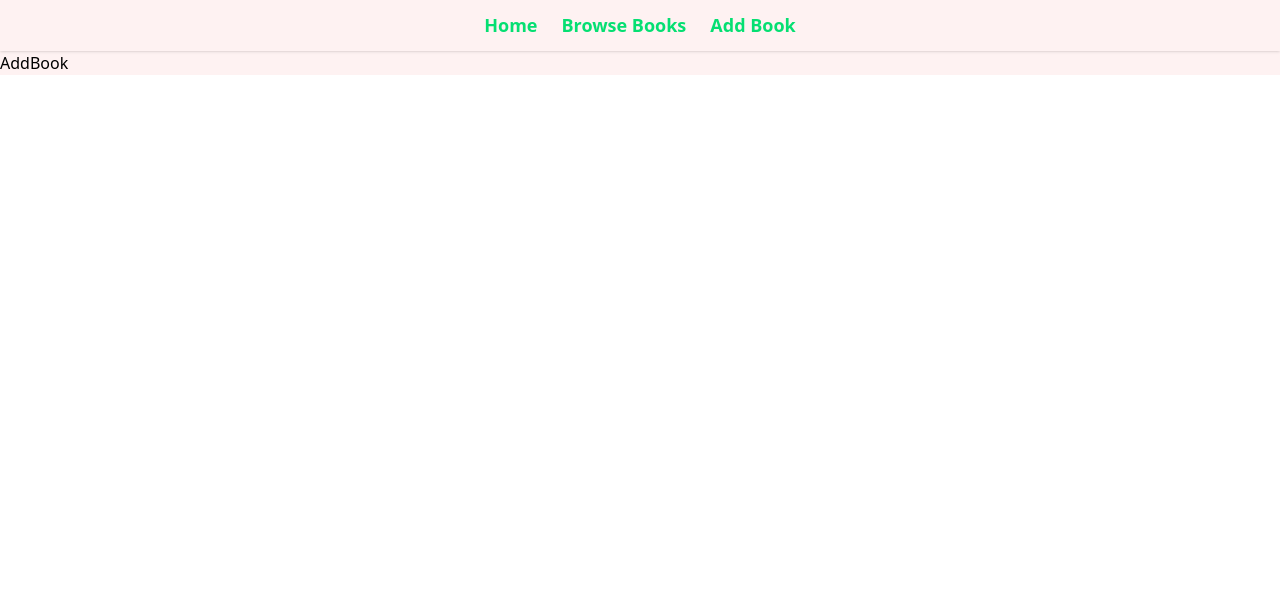
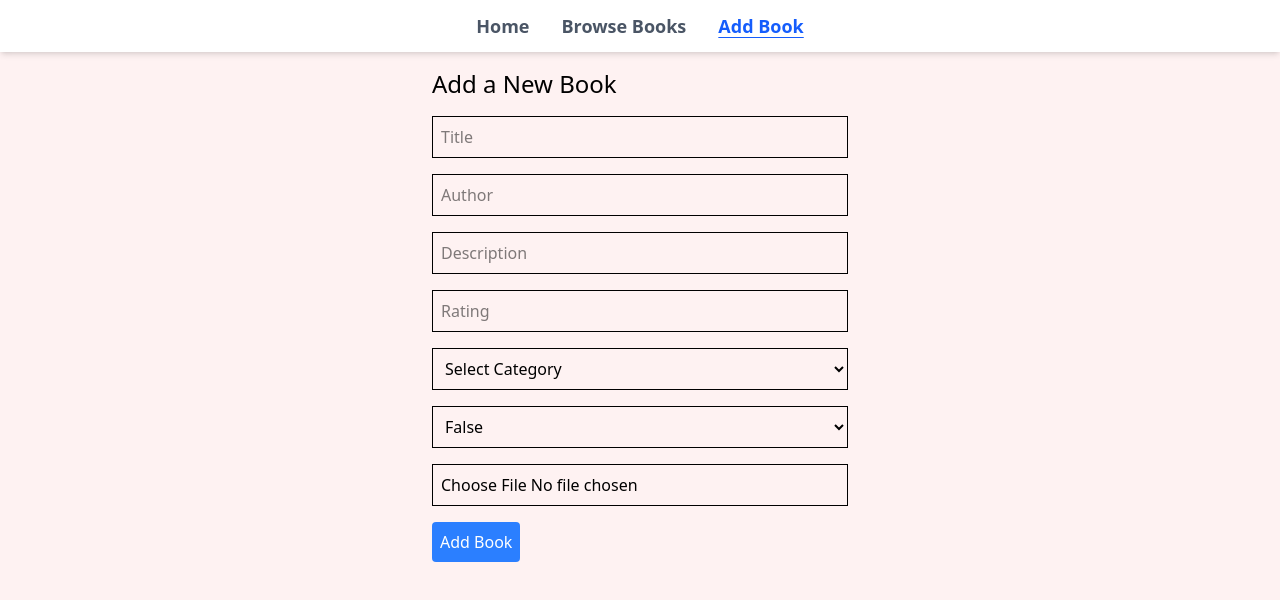
Before and after one commit to RudraPratap-CodeRunner/onlineLibrarySystem, a React (Vite) app in the folder OLS/: page /addbooks in a window 1280 px wide. Shown: the top 600 px of the page. Built offline with nearby package versions, Linux system fonts and the light colour scheme.

Commit message:
redux added

```diff
--- a/OLS/package.json
+++ b/OLS/package.json
@@ -10,9 +10,11 @@
     "preview": "vite preview"
   },
   "dependencies": {
+    "@reduxjs/toolkit": "^2.8.2",
     "@tailwindcss/vite": "^4.1.7",
     "react": "^19.1.0",
     "react-dom": "^19.1.0",
+    "react-redux": "^9.2.0",
     "react-router-dom": "^7.6.1",
     "tailwindcss": "^4.1.7"
   },
--- a/OLS/src/App.jsx
+++ b/OLS/src/App.jsx
@@ -4,7 +4,7 @@ import { Outlet } from 'react-router-dom'
 
 const App = () => {
   return (
-    <div className='bg-red-50'>
+    <div className='bg-red-50 min-h-screen'>
       <Header />
       <Outlet />
     </div>
--- a/OLS/src/components/BookList.jsx
+++ b/OLS/src/components/BookList.jsx
@@ -4,7 +4,7 @@ import Book from './Book'
 
 const BookList = (props) => {
   return (
-    <div className='flex gap-6 flex-wrap justify-center items-center mt-4'>
+    <div className='flex gap-6 flex-wrap justify-center items-center mt-4 bg-red-50'>
       {
         props.bookData.map(data=>(
 
--- a/OLS/src/components/Header.jsx
+++ b/OLS/src/components/Header.jsx
@@ -1,16 +1,35 @@
-import React from 'react'
-import { Link } from 'react-router-dom'
+import React from 'react';
+import { Link, useLocation } from 'react-router-dom';
 
 const Header = () => {
+  const location = useLocation();
+
+  const navItems = [
+    { name: 'Home', path: '/' },
+    { name: 'Browse Books', path: '/browsebooks' },
+    { name: 'Add Book', path: '/addbooks' },
+  ];
+
   return (
-    <div>
-        <ul className='flex gap-6 justify-center items-center py-3 font-semibold text-[18px] shadow-sm text-green-400 '>
-          <Link to='/'><li>Home</li></Link>
-          <Link to='/browsebooks'><li>Browse Books</li></Link>
-          <Link to='/addbooks'><li>Add Book</li></Link>
+    <header className="bg-white shadow-md">
+      <nav className="container mx-auto px-4 py-3">
+        <ul className="flex flex-wrap justify-center items-center gap-8 text-gray-600 font-semibold text-lg">
+          {navItems.map((item) => (
+            <li key={item.path}>
+              <Link
+                to={item.path}
+                className={`hover:text-blue-600 transition duration-200 ${
+                  location.pathname === item.path ? 'text-blue-600 underline underline-offset-4' : ''
+                }`}
+              >
+                {item.name}
+              </Link>
+            </li>
+          ))}
         </ul>
-    </div>
-  )
-}
+      </nav>
+    </header>
+  );
+};
 
-export default Header
+export default Header;
--- a/OLS/src/components/PopularBooks.jsx
+++ b/OLS/src/components/PopularBooks.jsx
@@ -24,7 +24,7 @@ const PopularBooks = () => {
         <div className='flex gap-6 flex-wrap justify-center items-center mt-4'>
             {
                 popularBooks.map(data=>(
-                    <Link to={`/bookdetails/${data.id}`}><Book key={data.id} bookDetails={data} /></Link>
+                    <Link to={`/bookdetails/${data.id}`} key={data.id}><Book key={data.id} bookDetails={data} /></Link>
                 ))
             }
         </div>
--- a/OLS/src/main.jsx
+++ b/OLS/src/main.jsx
@@ -9,6 +9,8 @@ import Browsebooks from './pages/Browsebooks.jsx'
 import AddBook from './pages/AddBook.jsx'
 import BookDetails from './pages/BookDetails.jsx'
 import Home from './pages/Home.jsx'
+import { Provider } from 'react-redux';
+import store from './redux/store.js'
 
 const appRouter = createBrowserRouter([
   {
@@ -44,6 +46,8 @@ const appRouter = createBrowserRouter([
 
 createRoot(document.getElementById('root')).render(
   <StrictMode>
-    <RouterProvider router={appRouter} />
+    <Provider store={store}>
+      <RouterProvider router={appRouter}  />
+    </Provider>
   </StrictMode>,
 )
--- a/OLS/src/pages/AddBook.jsx
+++ b/OLS/src/pages/AddBook.jsx
@@ -1,9 +1,119 @@
-import React from 'react'
+import { useState } from 'react';
+import { useDispatch } from 'react-redux';
+import { addBook } from '../redux/booksSlice';
+import { useNavigate } from 'react-router-dom';
 
-const AddBook = () => {
+let nextId = 21; // Start from 21 and increment on each addition
+
+export default function AddBook() {
+  const [form, setForm] = useState({
+    title: '',
+    author: '',
+    description: '',
+    rating: '',
+    category: '',
+    popularity: 'false',
+    cover_image: null,
+  });
+  const [errors, setErrors] = useState({});
+  const dispatch = useDispatch();
+  const navigate = useNavigate();
+
+  const validate = () => {
+    const errs = {};
+    ['title', 'author', 'description', 'rating', 'category', 'popularity'].forEach((key) => {
+      if (!form[key].toString().trim()) errs[key] = 'Required';
+    });
+    if (!form.cover_image) errs.cover_image = 'Image is required';
+    setErrors(errs);
+    return Object.keys(errs).length === 0;
+  };
+
+  const handleImageChange = (e) => {
+    const file = e.target.files[0];
+    if (file) {
+      setForm({ ...form, cover_image: URL.createObjectURL(file) });
+    }
+  };
+
+  const handleSubmit = (e) => {
+    e.preventDefault();
+    if (!validate()) return;
+
+    const newBook = {
+      ...form,
+      id: nextId++,
+      popularity: form.popularity === 'true',
+    };
+
+    dispatch(addBook(newBook));
+    navigate('/browsebooks'); // Update route if needed
+  };
+
   return (
-    <div>AddBook</div>
-  )
+    <div className="max-w-md mx-auto p-4">
+      <h2 className="text-2xl mb-4">Add a New Book</h2>
+      <form onSubmit={handleSubmit} className="space-y-4">
+
+        {/* Title, Author, Description, Rating */}
+        {['title', 'author', 'description', 'rating'].map((field) => (
+          <div key={field}>
+            <input
+              className="w-full p-2 border"
+              placeholder={field.charAt(0).toUpperCase() + field.slice(1)}
+              value={form[field]}
+              onChange={(e) => setForm({ ...form, [field]: e.target.value })}
+            />
+            {errors[field] && <p className="text-red-500 text-sm">{errors[field]}</p>}
+          </div>
+        ))}
+
+        {/* Category Dropdown */}
+        <div>
+          <select
+            className="w-full p-2 border"
+            value={form.category}
+            onChange={(e) => setForm({ ...form, category: e.target.value })}
+          >
+            <option value="">Select Category</option>
+            <option value="Fiction">Fiction</option>
+            <option value="Non-Fiction">Non-Fiction</option>
+            <option value="Self-Help">Self-Help</option>
+            <option value="History">History</option>
+            <option value="Biology">Biology</option>
+          </select>
+          {errors.category && <p className="text-red-500 text-sm">{errors.category}</p>}
+        </div>
+
+        {/* Popularity Dropdown */}
+        <div>
+          <select
+            className="w-full p-2 border"
+            value={form.popularity}
+            onChange={(e) => setForm({ ...form, popularity: e.target.value })}
+          >
+            <option value="">Select Popularity</option>
+            <option value="true">True</option>
+            <option value="false">False</option>
+          </select>
+          {errors.popularity && <p className="text-red-500 text-sm">{errors.popularity}</p>}
+        </div>
+
+        {/* Cover Image Upload */}
+        <div>
+          <input
+            type="file"
+            accept="image/*"
+            className="w-full p-2 border"
+            onChange={handleImageChange}
+          />
+          {errors.cover_image && <p className="text-red-500 text-sm">{errors.cover_image}</p>}
+        </div>
+
+        <button className="bg-blue-500 text-white p-2 rounded" type="submit">
+          Add Book
+        </button>
+      </form>
+    </div>
+  );
 }
-
-export default AddBook
--- a/OLS/src/pages/Browsebooks.jsx
+++ b/OLS/src/pages/Browsebooks.jsx
@@ -2,10 +2,11 @@ import React, { useEffect, useState } from 'react'
 import BookList from '../components/BookList'
 import { useParams } from 'react-router-dom'
 import books from '../utils/mockData'
-
+import { useSelector } from 'react-redux';
 
 const Browsebooks = () => {
   const {category} = useParams();
+  const books = useSelector((state) => state.books);
   const [filteredBooks,setFilteredBooks] = useState(books);
   const [searchText,setSearchText] = useState();
   const [isSearching,setisSearching] = useState(false);
@@ -35,7 +36,7 @@ const Browsebooks = () => {
 
   return (
     <div>
-      <div className='flex items-center justify-center m-3 gap-3'>
+      <div className='flex items-center justify-center m-3 gap-3 bg-red-50'>
         <input className='bg-white px-3  py-1' type="text" onChange={(e)=>setSearchText(e.target.value)} placeholder='book name / title' />
         <button onClick={()=>handleSearch(books,category)}  className='bg-blue-500 text-white px-8 py-1'>Search</button>
      </div>
--- a/OLS/src/pages/Home.jsx
+++ b/OLS/src/pages/Home.jsx
@@ -4,6 +4,7 @@ import Welcome from '../components/Welcome'
 import PopularBooks from '../components/PopularBooks'
 import BookCategory from '../components/BookCategory'
 import { Link } from 'react-router-dom'
+
 
 const Home = () => {
   const category = ['Fiction','Non-fiction','Self-help','History','Biography'];
@@ -13,11 +14,12 @@ const Home = () => {
       <div className='flex justify-center items-center gap-4 mx-auto w-48 my-4'>
         {
         category.map(data=>(
-          <Link to={`/browsebooks/${data.toLowerCase()}`} ><BookCategory  categoryInformation={data} /></Link>
+          <Link to={`/browsebooks/${data.toLowerCase()}`} key={data} ><BookCategory key={data}  categoryInformation={data} /></Link>
         ))
         }
       </div>
       <PopularBooks />
+
       </div>
   )
 }
--- /dev/null
+++ b/OLS/src/redux/booksSlice.js
@@ -0,0 +1,22 @@
+import { createSlice } from '@reduxjs/toolkit';
+import books from '../utils/mockData';
+
+// Load initial state from localStorage
+const loadInitialBooks = () => {
+  const saved = localStorage.getItem('books');
+  return saved ? JSON.parse(saved) : books;
+};
+
+const booksSlice = createSlice({
+  name: 'books',
+  initialState: loadInitialBooks(),
+  reducers: {
+    addBook: (state, action) => {
+      state.push(action.payload);
+      localStorage.setItem('books', JSON.stringify(state)); // Persist to localStorage
+    },
+  },
+});
+
+export const { addBook } = booksSlice.actions;
+export default booksSlice.reducer;
--- /dev/null
+++ b/OLS/src/redux/store.js
@@ -0,0 +1,10 @@
+import { configureStore } from '@reduxjs/toolkit';
+import booksReducer from './booksSlice';
+
+const store = configureStore({
+  reducer: {
+    books: booksReducer,
+  },
+});
+
+export default store;
```
Also changed, not shown: OLS/src/pages/BookDetails.jsx (+57 -9 lines), 1 other file (tests, documents, lock files or other folders).
